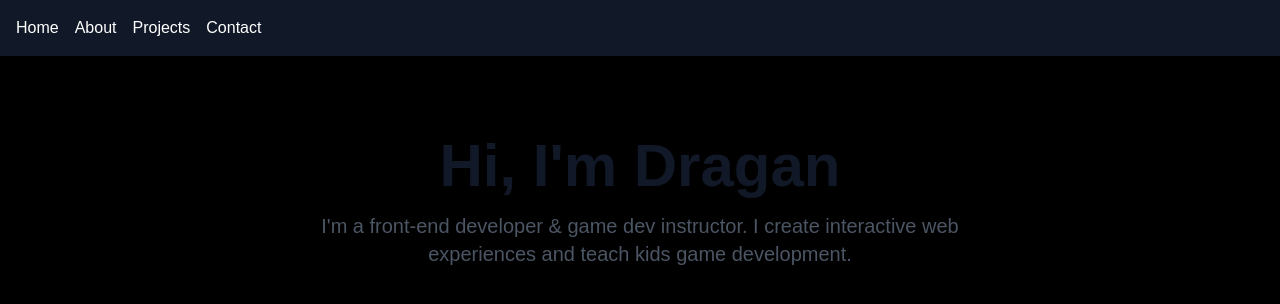
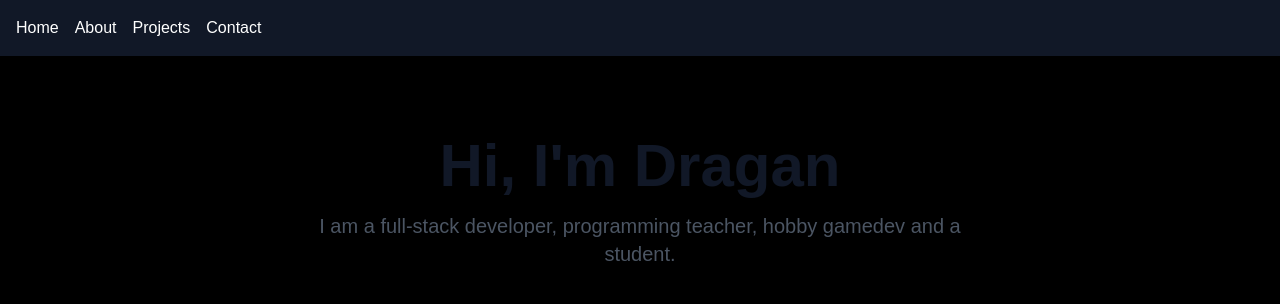
Before and after one commit to Dragan-Prpa/portfolio, a React (Vite) app: page / in a window 1280 px wide. Shown: the top 304 px of the page. Built offline with nearby package versions, Linux system fonts and the light colour scheme; a web font is replaced by a local one.

Commit message:
sync from macbook/changed home

```diff
--- a/src/components/Hero.tsx
+++ b/src/components/Hero.tsx
@@ -3,7 +3,7 @@ export default function Hero() {
     <section className="flex flex-col items-center justify-center py-20 text-center">
       <h2 className="text-5xl md:text-6xl font-bold mb-4 text-gray-900 dark:text-white">Hi, I'm Dragan</h2>
       <p className="text-lg md:text-xl text-gray-600 dark:text-gray-300 max-w-2xl">
-        I'm a front-end developer & game dev instructor. I create interactive web experiences and teach kids game development.
+        I am a full-stack developer, programming teacher, hobby gamedev and a student.
       </p>
     </section>
   )
```
